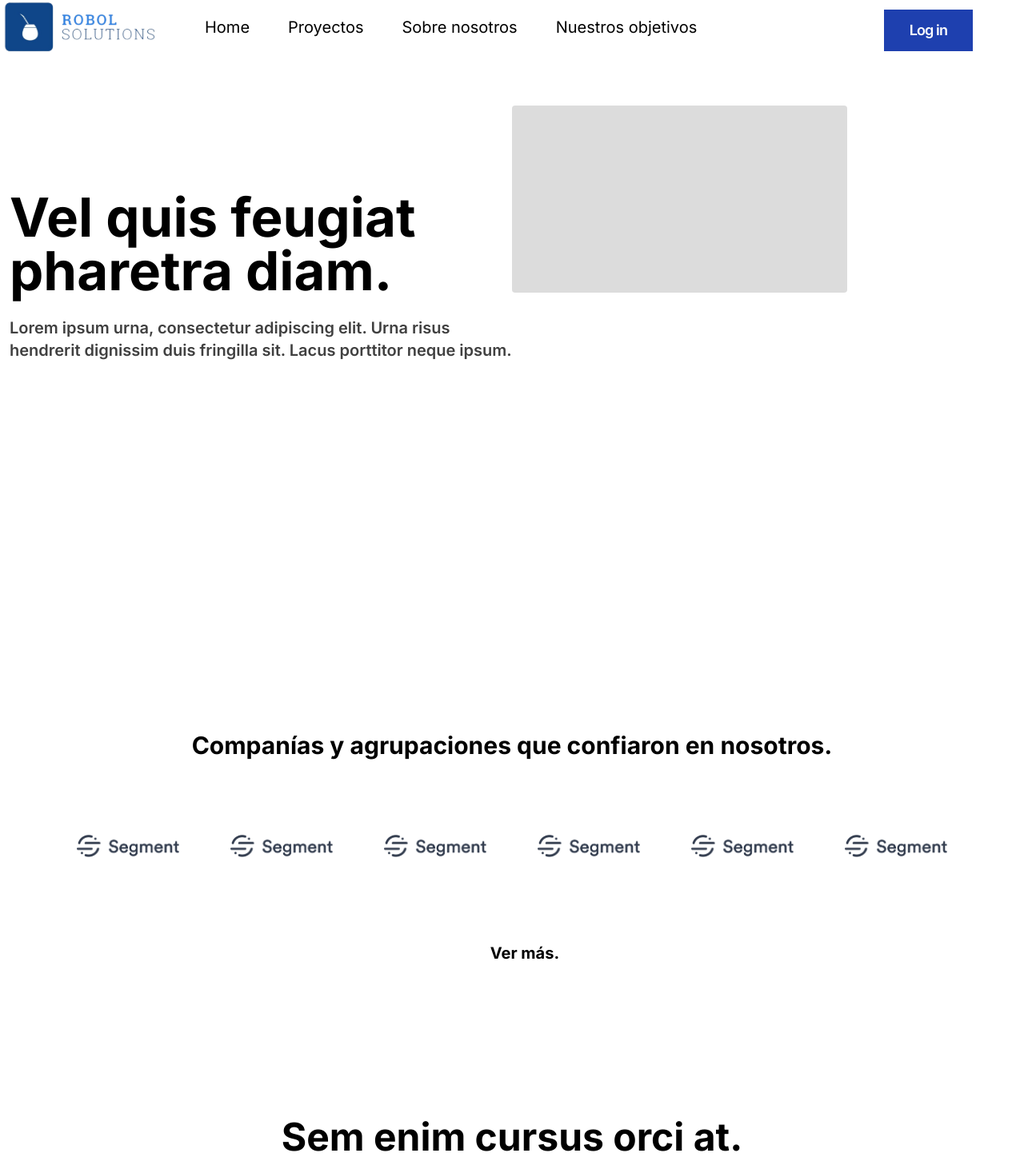
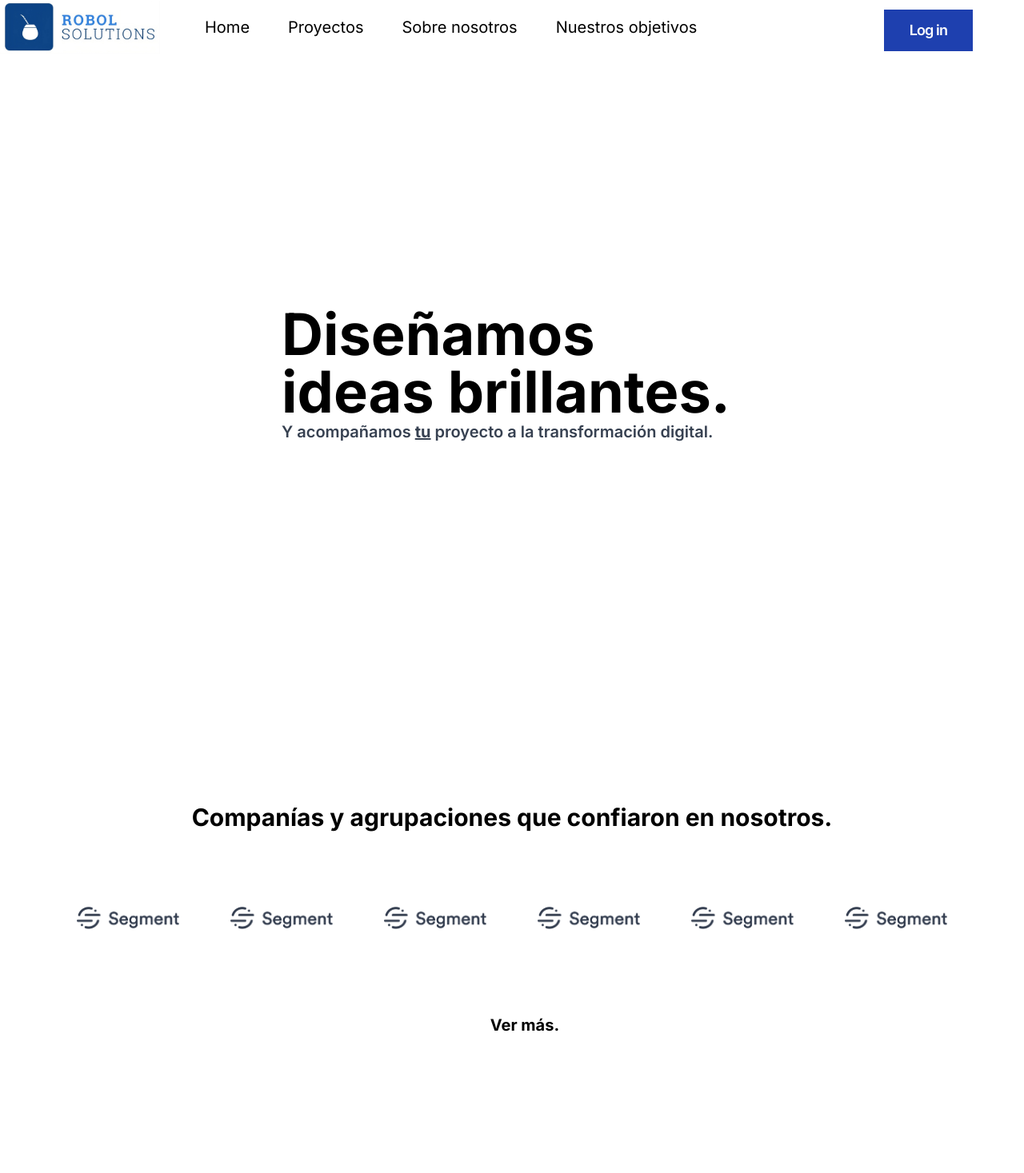
Before and after one commit to FLORES-SimonG/RobolSolutions, a Next.js app: page / in a window 1280 px wide. Shown: the top 1467 px of the page at 80% size. Built offline with nearby package versions, Linux system fonts and the light colour scheme.

Commit message:
modificando web

```diff
--- a/next.config.mjs
+++ b/next.config.mjs
@@ -1,4 +1,8 @@
 /** @type {import('next').NextConfig} */
-const nextConfig = {};
+const nextConfig = {
+    images: {
+        domains: ['images.pexels.com', 'apple.com','img.icons8.com', 'media.istockphoto.com'],
+    },
+}
 
 export default nextConfig;
--- a/src/app/page.tsx
+++ b/src/app/page.tsx
@@ -1,41 +1,51 @@
 import Image from "next/image";
-
 
 export default function Home() {
   return (
     <>
       <div className="grotesk max-w-8xl mx-auto">
         <section className="w-full text-black">
-        <div className="max-w-8xl mx-auto inline-block items-center p-3 pt-0 lg:flex lg:flex-wrap lg:pt-4">
-          <div className="lg:w-3/6">
-            <h2 className="max-w-xl lg:text-[4.2em] text-3xl font-bold leading-none text-black inline-block">
-              Vel quis feugiat pharetra diam.
+          <div className=" min-w-min min-h-lvh flex  items-center justify-center ">
+            <div className="">
+              <h2 className="max-w-xl lg:text-7xl text-3xl font-bold leading-none text-black inline-block">
+                Diseñamos ideas brillantes.
               </h2>
 
-            <p className="mt-6 max-w-2xl text-xl font-semibold text-[#404040]">
-              Lorem ipsum urna, consectetur adipiscing elit. Urna risus
-              hendrerit dignissim duis fringilla sit. Lacus porttitor neque
-              ipsum.
+              <p className=" max-w-2xl text-xl font-semibold text-gray-700">
+                Y acompañamos <span className=" underline font-bold">tu</span>{" "}
+                proyecto a la transformación digital.
               </p>
             </div>
-          <div className="mb-20 mt-44 hidden w-full flex-col lg:mt-12 lg:inline-block lg:w-3/6">
-          <Image src="/placeholder.png" alt="image" height={200} width={200}    className="
+            {/* <div className="mb-20 mt-44 hidden w-full flex-col lg:mt-12 lg:inline-block lg:w-3/6 ">
+              <Image
+                src="https://images.pexels.com/photos/34580/pexels-photo.jpg?auto=compress&cs=tinysrgb&w=1260&h=750&dpr=1"
+                alt="image"
+                height={750}
+                width={1260}
+                className="
                 lg:w-5/7
-                mb-40
+
                 hidden
-                w-5/6
-                rounded object-cover
+
+                rounded
+                object-cover
                 object-center
                 lg:inline-block
-                lg:w-4/6
-              "/>
+
+              "
+              />
             </div>
             <div className="my-20 inline-block w-full flex-col lg:mt-0 lg:hidden lg:w-2/5">
-            <Image src="/placeholder.png" alt="image" height={200} width={200}/>
+              <Image
+                src="https://images.pexels.com/photos/34580/pexels-photo.jpg?auto=compress&cs=tinysrgb&w=1260&h=750&dpr=1"
+                alt="image"
+                height={200}
+                width={336}
+              />
+            </div> */}
           </div>
-        </div>
-        <div className="mt-0 bg-white lg:mt-40">
-          <div className="mx-auto">
+          <div className="mt-0 bg-white ">
+            <div className="min-w-min  flex ">
               <div className="mx-auto px-5 py-24 lg:px-24">
                 <div className="my-10 flex w-full flex-col text-center">
                   <h2 className="mb-5 text-2xl font-bold text-black lg:text-3xl">
@@ -53,43 +63,54 @@ export default function Home() {
                     <Image
                       src="/segment.png"
                       alt="Segment"
-                    className="block h-24 object-contain" width={200} height={200}
-
+                      className="block h-24 object-contain"
+                      width={200}
+                      height={200}
                     />
                   </div>
                   <div className="hidden items-center justify-center lg:inline-block">
                     <Image
                       src="/segment.png"
                       alt="Segment"
-                    className="block h-24 object-contain" width={200} height={200}
+                      className="block h-24 object-contain"
+                      width={200}
+                      height={200}
                     />
                   </div>
                   <div className="flex items-center justify-center">
                     <Image
                       src="/segment.png"
                       alt="Segment"
-                    className="block h-24 object-contain" width={200} height={200}
+                      className="block h-24 object-contain"
+                      width={200}
+                      height={200}
                     />
                   </div>
                   <div className="flex items-center justify-center">
                     <Image
                       src="/segment.png"
                       alt="Segment"
-                    className="block h-24 object-contain" width={200} height={200}
+                      className="block h-24 object-contain"
+                      width={200}
+                      height={200}
                     />
                   </div>
                   <div className="hidden items-center justify-center lg:inline-block">
                     <Image
                       src="/segment.png"
                       alt="Segment"
-                    className="block h-24 object-contain" width={200} height={200}
+                      className="block h-24 object-contain"
+                      width={200}
+                      height={200}
                     />
                   </div>
                   <div className="hidden items-center justify-center lg:inline-block">
                     <Image
                       src="/segment.png"
                       alt="Segment"
-                    className="block h-24 object-contain" width={200} height={200}
+                      className="block h-24 object-contain"
+                      width={200}
+                      height={200}
                     />
                   </div>
                 </div>
@@ -130,8 +151,8 @@ export default function Home() {
                     In ullamcorper magna nunc, non molestie augue feugiat eget.
                     Mauris, vitae et, vitae et cursus amet tincidunt feugiat
                     nulla. Senectus maecenas diam risus sodales dictum eu. Eget
-                  cursus sit bibendum pulvinar faucibus vitae nam sed. Faucibus
-                  vel laoreet.
+                    cursus sit bibendum pulvinar faucibus vitae nam sed.
+                    Faucibus vel laoreet.
                   </p>
                   <a href="/" className="underline-blue font-semibold">
                     Learn more
@@ -149,7 +170,9 @@ export default function Home() {
                 lg:w-4/6
               "
                   src="/placeholder.png"
-                alt="img" width={200} height={200}
+                  alt="img"
+                  width={200}
+                  height={200}
                 />
 
                 <Image
@@ -163,7 +186,9 @@ export default function Home() {
               lg:w-4/6
             "
                   src="/placeholder.png"
-                alt="img" width={200} height={200}
+                  alt="img"
+                  width={200}
+                  height={200}
                 />
               </div>
             </div>
@@ -180,8 +205,8 @@ export default function Home() {
               <h3 className="text-2xl text-black">
                 Lorem ipsum arcu, consectetur adipiscing elit. Viverra elementum
                 pellentesque <br className="hidden lg:inline-block" />
-              tortor, luctus blandit sed dolor et, semper. Posuere vitae vitae,
-              ac mus. Arcu quis feugiat.
+                tortor, luctus blandit sed dolor et, semper. Posuere vitae
+                vitae, ac mus. Arcu quis feugiat.
               </h3>
             </div>
             <div className="flex w-full flex-row justify-center pt-24 text-center">
@@ -209,33 +234,49 @@ export default function Home() {
                   Bibendum tortor et sit convallis nec morbi.
                 </h2>
                 <p className="font-3xl mb-8 font-semibold leading-relaxed">
-                Lorem ipsum auctor sit amet, consectetur adipiscing elit. Sit a
-                egestas tortor viverra nisl, in non. Neque viverra sollicitudin
-                amet volutpat auctor amet. Aliquam pellentesque condimentum
-                mauris sit tincidunt egestas ullamcorper sit.{" "}
+                  Lorem ipsum auctor sit amet, consectetur adipiscing elit. Sit
+                  a egestas tortor viverra nisl, in non. Neque viverra
+                  sollicitudin amet volutpat auctor amet. Aliquam pellentesque
+                  condimentum mauris sit tincidunt egestas ullamcorper sit.{" "}
                 </p>
               </div>
               <div className="lg:w-full lg:max-w-2xl">
-              <Image src="/placeholder.png" alt="img" width={800} height={800} />
+                <Image
+                  src="/placeholder.png"
+                  alt="img"
+                  width={800}
+                  height={800}
+                />
               </div>
             </div>
             <div className="mt-32">
               <div className="mx-auto flex flex-col px-5 py-24 text-left lg:flex-row">
                 <div className="hidden lg:inline-block lg:w-full lg:max-w-xl">
-                <Image src="/placeholder.png" alt="img"  width={800} height={800}/>
+                  <Image
+                    src="/placeholder.png"
+                    alt="img"
+                    width={800}
+                    height={800}
+                  />
                 </div>
                 <div className="flex flex-col pt-0 text-left lg:w-1/2 lg:flex-grow lg:items-start lg:pl-24 lg:pt-24">
                   <h2 className="mb-4 text-4xl font-bold leading-none sm:text-5xl">
                     Eu diam in magna blandit sit magna dolor proin velit.
                   </h2>
                   <p className="mb-8 font-semibold leading-relaxed text-black">
-                  Lorem ipsum ac neque, consectetur adipiscing elit. Nibh neque,
-                  ut purus donec sed donec semper ac vestibulum. Mi urna,
-                  facilisis arcu, auctor elit. Ut nunc non aenean netus ut.
+                    Lorem ipsum ac neque, consectetur adipiscing elit. Nibh
+                    neque, ut purus donec sed donec semper ac vestibulum. Mi
+                    urna, facilisis arcu, auctor elit. Ut nunc non aenean netus
+                    ut.
                   </p>
                 </div>
                 <div className="inline-block lg:hidden lg:w-full lg:max-w-xl">
-                <Image src="/placeholder.png" alt="img" width={800} height={800} />
+                  <Image
+                    src="/placeholder.png"
+                    alt="img"
+                    width={800}
+                    height={800}
+                  />
                 </div>
               </div>
             </div>
@@ -246,22 +287,27 @@ export default function Home() {
                     Lorem ipsum mi at amet, consecteturadipiscing elit. Mattis.
                   </h2>
                   <p className="text-md mb-8 lg:text-xl">
-                  Lorem ipsum praesent amet, consectetur adipiscing elit. Cursus
-                  ullamcorper id tristique tincidunt. Tincidunt feugiat at mi
-                  feugiat hendrerit. Ac faucibus accumsan, quis lacus, lectus
-                  eget bibendum. At praesent quisque sollicitudin fusce.
+                    Lorem ipsum praesent amet, consectetur adipiscing elit.
+                    Cursus ullamcorper id tristique tincidunt. Tincidunt feugiat
+                    at mi feugiat hendrerit. Ac faucibus accumsan, quis lacus,
+                    lectus eget bibendum. At praesent quisque sollicitudin
+                    fusce.
                   </p>
                 </div>
                 <div className="w-4/7 pr-12 lg:w-2/5">
                   <Image
                     src="/placeholder.png"
                     className="hidden object-cover object-center lg:inline-block"
-                  alt="image" width={800} height={800}
+                    alt="image"
+                    width={800}
+                    height={800}
                   />
                   <Image
                     src="/placeholder.png"
                     className="inline-block object-cover object-center lg:hidden"
-                  alt="image" width={800} height={800}
+                    alt="image"
+                    width={800}
+                    height={800}
                   />
                 </div>
               </div>
@@ -278,16 +324,23 @@ export default function Home() {
                     accumsan arcu, aenean viverra penatibus quis. Laoreet.
                   </h3>
                 </div>
-              <Image src="/placeholder.png" alt="img"  width={800} height={800}/>
+                <Image
+                  src="/placeholder.png"
+                  alt="img"
+                  width={800}
+                  height={800}
+                />
               </div>
             </div>
             <div className="text-black">
               <div className="max-w-8xl mx-auto flex flex-col px-5 py-48 text-black lg:flex-row">
-              <div className="lg:mb-0 lg:w-full lg:max-w-xl  flex items-center justify-center">
+                <div className="lg:mb-0 lg:w-full lg:max-w-xl  flex items-center justify-center bg-red-500">
                   <Image
                     className="rounded object-cover object-center "
                     alt="image"
-                  src="/logo.svg" width={800} height={800}
+                    src="/logoMate.svg"
+                    width={150}
+                    height={150}
                   />
                 </div>
                 <div className="items-left flex flex-col pt-16 text-left lg:w-1/2 lg:flex-grow lg:items-start  lg:pl-48 lg:text-left">
@@ -313,7 +366,6 @@ export default function Home() {
           </div>
         </section>
       </div>
-
     </>
   );
 }
```
Also changed, not shown: public/logo.svg, public/logoMate.svg. Lines whose indentation alone changed are shown as unchanged.
